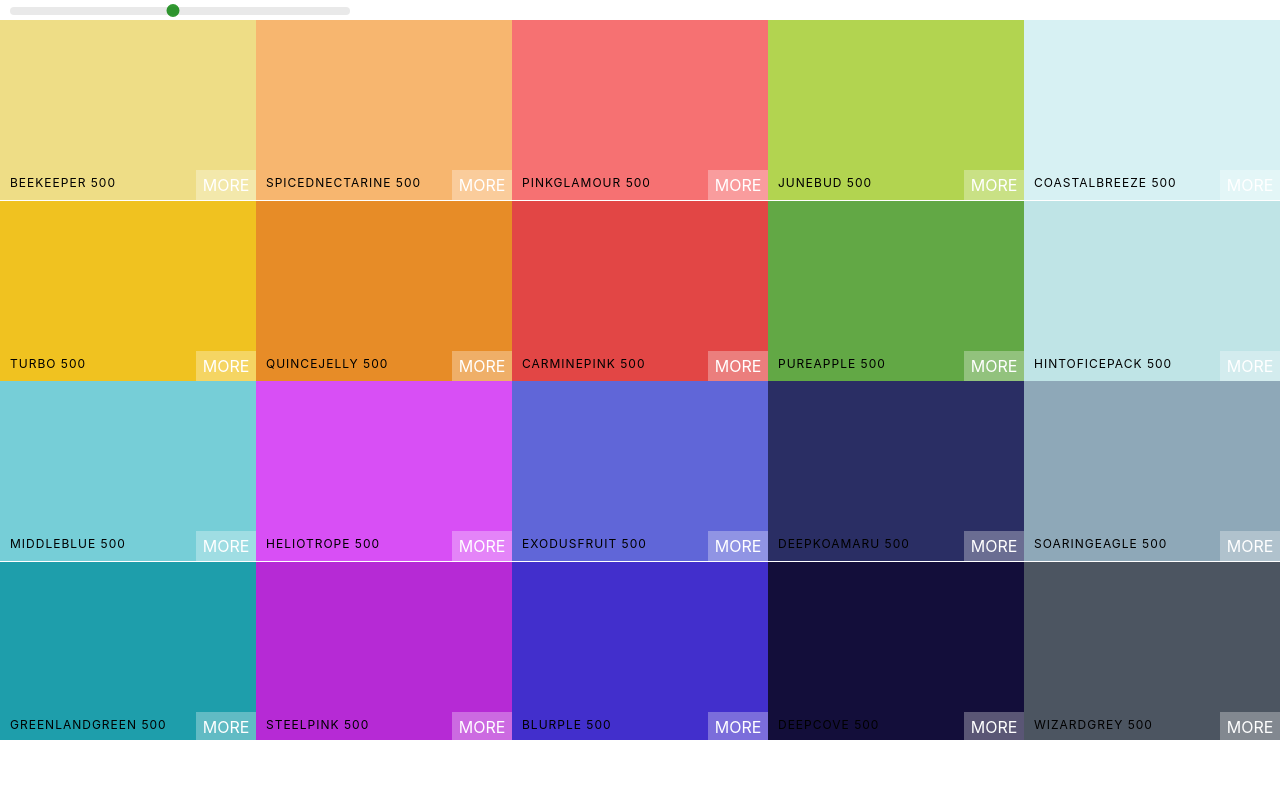
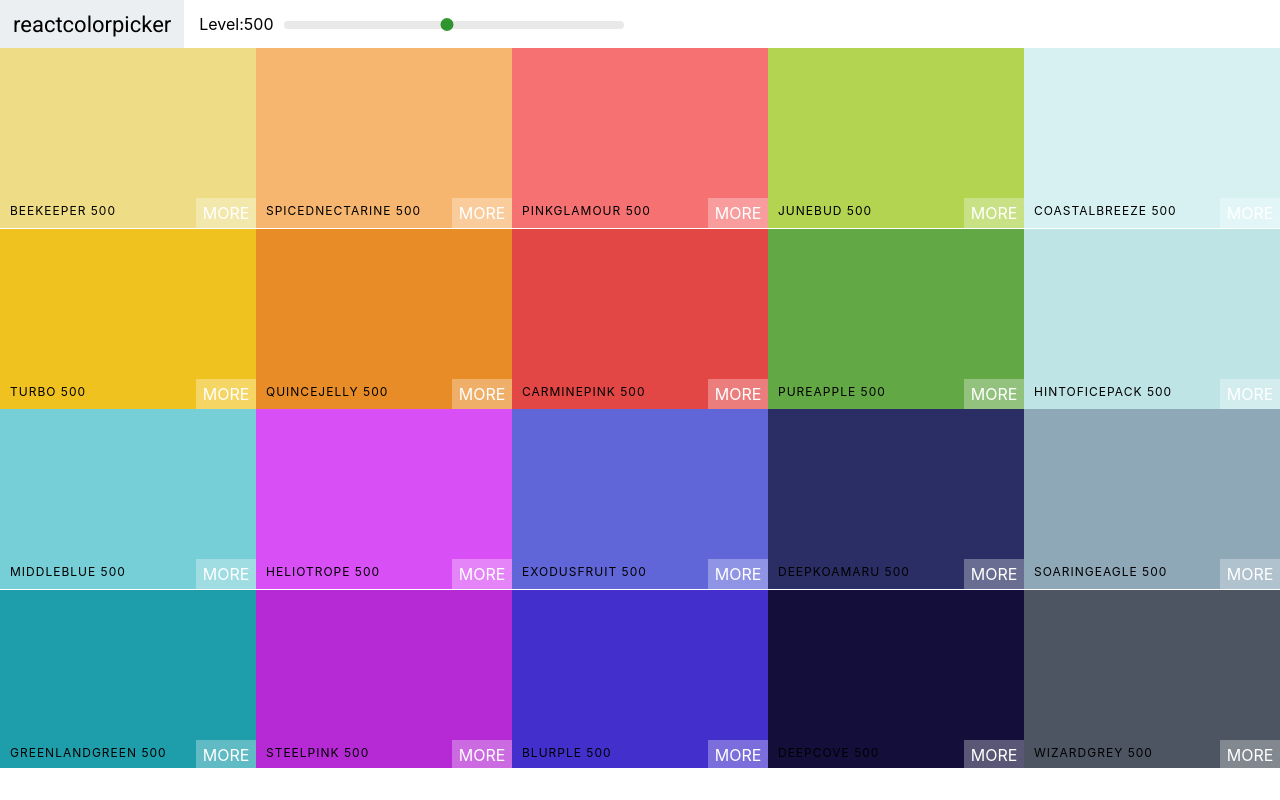
Before and after one commit to AntoniKeszycki/Color-Palette, a React (Create React App) app: page / in a window 1280 px wide. Built offline with nearby package versions, Linux system fonts and the light colour scheme.

Commit message:
Add Navbar

```diff
--- a/public/index.html
+++ b/public/index.html
@@ -8,6 +8,10 @@
     <meta
       name="description"
       content="Web site created using create-react-app"
+    />
+    <link
+      rel="stylesheet"
+      href="https://fonts.googleapis.com/css?family=Roboto:100,400,500"
     />
     <link rel="apple-touch-icon" href="%PUBLIC_URL%/logo192.png" />
     <!--
--- /dev/null
+++ b/src/Navbar.css
@@ -0,0 +1,28 @@
+.navbar {
+  display: flex;
+  align-items: center;
+  justify-content: start;
+  height: 6vh;
+}
+
+.logo {
+  margin-right: 15px;
+  padding: 0 13px;
+  font-size: 22px;
+  background-color: #eceff1;
+  font-family: Roboto;
+  height: 100%;
+  display: flex;
+  align-items: center;
+}
+
+.logo a {
+  text-decoration: none;
+  color: black;
+}
+
+.slider {
+  width: 340px;
+  margin: 0 10px;
+  display: inline-block;
+}
--- /dev/null
+++ b/src/Navbar.js
@@ -0,0 +1,45 @@
+import React, { Component, PureComponent } from "react";
+import Slider, { range } from "rc-slider";
+import "rc-slider/assets/index.css";
+import "./Navbar.css";
+
+class Navbar extends Component {
+  render() {
+    const { levels, changeLevels } = this.props;
+    return (
+      <header className="navbar">
+        <div className="logo">
+          <a href="#">reactcolorpicker</a>
+        </div>
+        <div className="slider-container">
+          <span>Level:{levels}</span>
+          <div className="slider">
+            <Slider
+              defaultValue={levels}
+              min={100}
+              max={900}
+              step={100}
+              onAfterChange={changeLevels}
+              trackStyle={[{ backgroundColor: "transparent" }]}
+              handleStyle={[
+                {
+                  backgroundColor: "green",
+                  outline: "none",
+                  border: "2px solid green",
+                  boxShadow: "none",
+                  width: "13px",
+                  height: "13px",
+                  marginLeft: "-7px",
+                  marginTop: "-3px",
+                },
+              ]}
+              railStyle={{ height: "8px" }}
+            />
+          </div>
+        </div>
+      </header>
+    );
+  }
+}
+
+export default Navbar;
--- a/src/Palette.css
+++ b/src/Palette.css
@@ -5,9 +5,3 @@
   height: 90%;
   overflow: hidden;
 }
-
-.slider {
-  width: 340px;
-  margin: 0 10px;
-  display: inline-block;
-}
--- a/src/Palette.js
+++ b/src/Palette.js
@@ -1,9 +1,7 @@
 import React, { Component } from "react";
 import ColorBox from "./ColorBox";
-import Slider, { range } from "rc-slider";
-import "rc-slider/assets/index.css";
-import { toHaveStyle } from "@testing-library/jest-dom/dist/matchers";
 import "./Palette.css";
+import Navbar from "./Navbar";
 
 class Palette extends Component {
   constructor(props) {
@@ -22,29 +20,7 @@
     ));
     return (
       <div className="Palette">
-        <div className="slider">
-          <Slider
-            defaultValue={levels}
-            min={100}
-            max={900}
-            step={100}
-            onAfterChange={this.changeLevels}
-            trackStyle={[{ backgroundColor: "transparent" }]}
-            handleStyle={[
-              {
-                backgroundColor: "green",
-                outline: "none",
-                border: "2px solid green",
-                boxShadow: "none",
-                width: "13px",
-                height: "13px",
-                marginLeft: "-7px",
-                marginTop: "-3px",
-              },
-            ]}
-            railStyle={{ height: "8px" }}
-          />
-        </div>
+        <Navbar levels={levels} changeLevels={this.changeLevels} />
         <div className="Palette-colors">{colorBoxes}</div>
       </div>
     );
```
